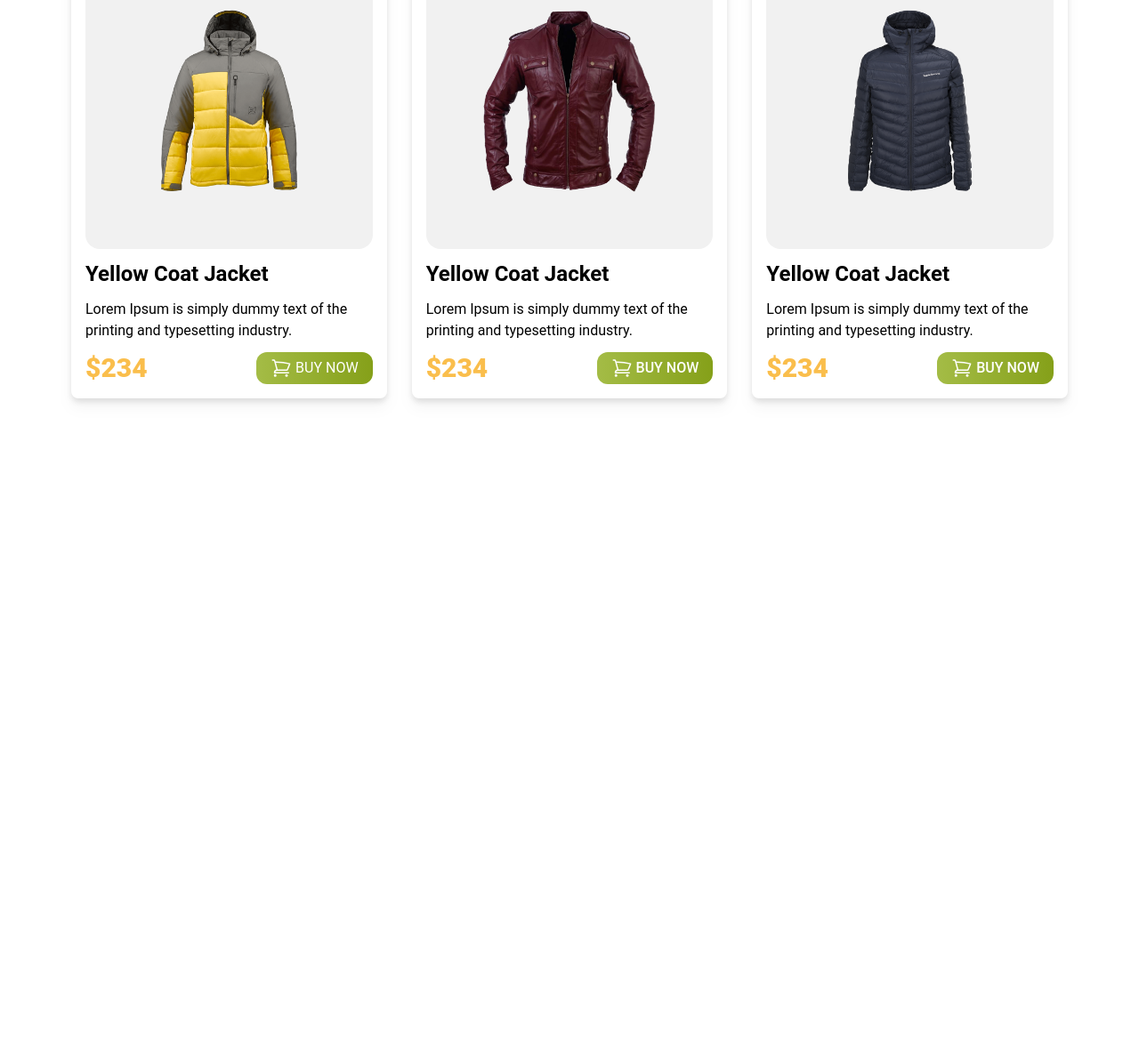
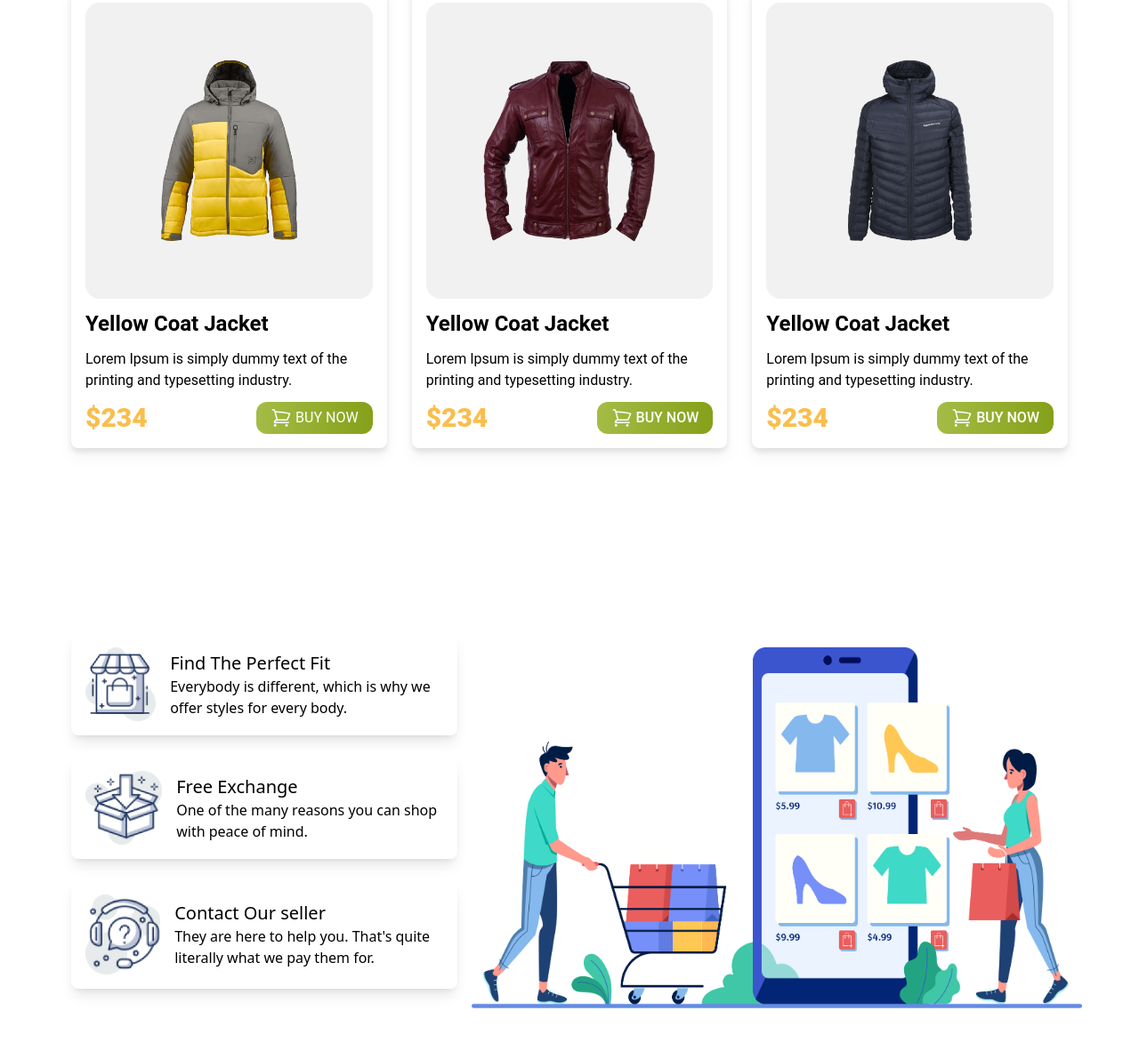
Before and after one commit to Farukhossain5/penguin-fashion-tailwind, a plain HTML site: page index.html in a window 1280 px wide. Shown: the part 1471-2644 px from the top of the page at 89% size. Before the commit the page ends 1967 px from the top, so only its background shows below. Drawn offline with nearby package versions, Linux system fonts and the light colour scheme.

Commit message:
nav section added

```diff
--- a/index.html
+++ b/index.html
@@ -31,6 +31,19 @@
 </style>
 </head>
 <body>
+         <!-- nav section start  -->
+<nav class="flex justify-between px-20 py-4 bg-[#FFFBF0]">
+  <div class="w-40">
+    <img src="icons/logo.png" alt="">
+  </div>
+  <div class="flex justify-between list-none gap-10">
+    <li>Home</li>
+    <li>Products</li>
+    <li>Contact Us</li>
+    <li>About Us</li>
+  </div>
+</nav>
+  <!-- nav section end -->
   <!-- header section start -->
   <header class="bg-[#FFFBF0] py-20 px-4 md:px-32">
    <section class="flex flex-col md:flex-row justify-between items-center">
@@ -118,7 +131,6 @@
     </section>
      <!-- women jackets section end  -->
      <!-- men jacket section start -->
-
     <section class="py-12 px-20">
       <h3 class="text-5xl font-bebas">Men Jackets</h3>
      <div class="font-roboto grid grid-cols-1 md:grid-cols-2 lg:grid-cols-3 gap-7">
@@ -180,6 +192,48 @@
     </section>
     <!-- men jacket section end -->
     <!-- main section end -->
+    <!-- details section start  -->
+    <section class="flex-col-reverse flex lg:flex-row justify-between  px-20 py-40">
+     <div class="space-y-6">
+       <!-- icon 1 -->
+       <div class="flex gap-4 items-center shadow-lg rounded-lg p-4">
+        <div class="w-32">
+          <img src="icons/house.png" alt="">
+        </div>
+       <div>
+        <h2 class="text-xl">Find The Perfect Fit</h2>
+        <p>Everybody is different, which is why we
+          offer styles for every body.</p>
+       </div>
+      </div>
+    <!-- icon 2 -->
+      <div class="flex gap-4 items-center shadow-lg rounded-lg p-4">
+        <div class="w-32">
+          <img src="icons/box.png" alt="">
+        </div>
+       <div>
+        <h2 class="text-xl">Free Exchange </h2>
+        <p>One of the many reasons you can shop
+          with peace of mind.</p>
+       </div>
+      </div>
+    <!-- icon 3 -->
+      <div class="flex gap-4 items-center shadow-lg rounded-lg p-4">
+        <div class="w-36">
+          <img src="icons/question.png" alt="">
+        </div>
+       <div>
+        <h2 class="text-xl">Contact Our seller</h2>
+        <p>They are here to help you. That's quite
+          literally what we pay them for.</p>
+       </div>
+      </div>
+     </div>
+      <div class="w-full" >
+        <img class="m-4" src="images/shopping.png" alt="">
+      </div>
+    </section>
+    <!-- details section end -->
   </main>
 </body>
 </html>
```
